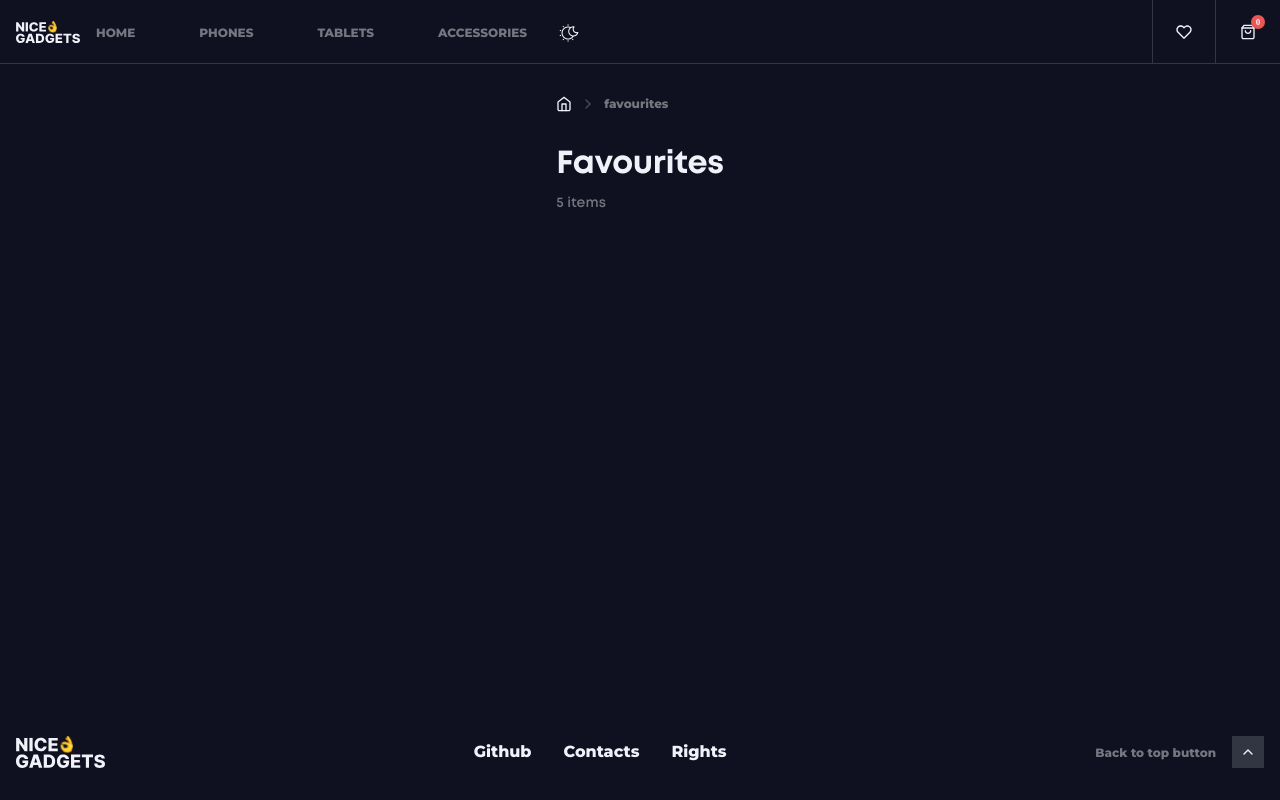
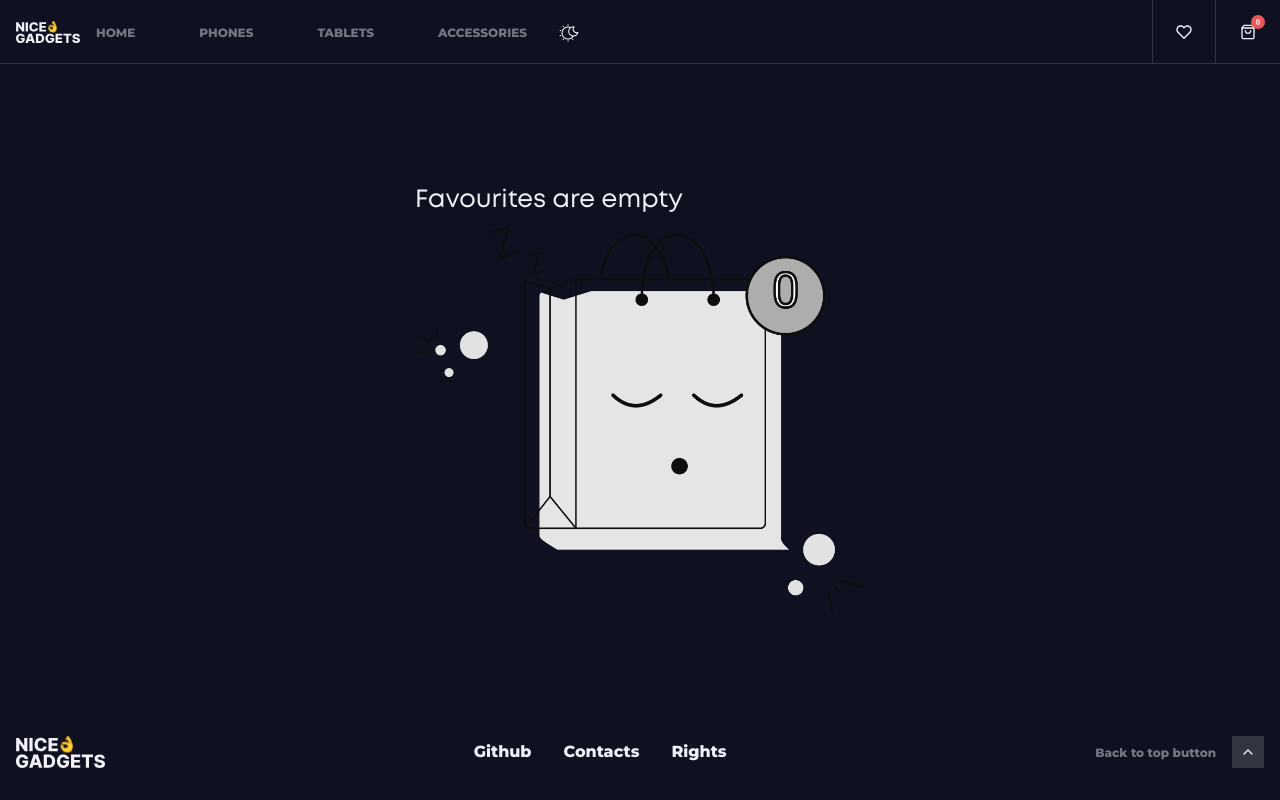
Before and after one commit to bugKillers-AlphaCode-Teams/react-product-catalog, a React (Vite) app: page /favourites in a window 1280 px wide. Built offline with nearby package versions, Linux system fonts and the light colour scheme.

Commit message:
favourite

```diff
--- a/src/Root.tsx
+++ b/src/Root.tsx
@@ -9,10 +9,12 @@ import { FavouritesPage } from "./pages/FavouritesPage";
 import { ThemeContextProvider } from "./store/ThemeContext";
 import { Cart } from "./components/cart/Cart";
 import { CartContextProvider } from "./store/CartContext";
+import { FvouritesContextProvider } from "./store/FavouritesContext";
 
 export const Root = () => (
   <BrowserRouter>
     <ThemeContextProvider>
+      <FvouritesContextProvider>
         <CartContextProvider>
           <Routes>
             <Route path="/" element={<App />}>
@@ -42,6 +44,7 @@ export const Root = () => (
             <Route path="*" element={<NotFoundPage />} />
           </Routes>
         </CartContextProvider>
+      </FvouritesContextProvider>
     </ThemeContextProvider>
   </BrowserRouter>
 );
--- a/src/components/Favourites/Favourites.module.scss
+++ b/src/components/Favourites/Favourites.module.scss
@@ -1,40 +1,6 @@
 @import "../../styles/utils/mixins";
 
-@font-face {
-  font-family: "Mont";
-  src: url("/fonts/Mont-Bold.otf") format("opentype");
-  font-weight: 800;
-  font-style: normal;
-}
 
-@font-face {
-  font-family: "Mont";
-  src: url("/fonts/Mont-SemiBold.otf") format("opentype");
-  font-weight: 600;
-  font-style: normal;
-}
-// .container {
-//   margin: 0 auto;
-//   max-width: 1200px;
-//   // padding: 0 30px;
-//   box-sizing: border-box;
-
-
-//   @include on-desktop {
-
-//   }
-
-//   @include on-tablet {
-
-//   }
-// }
-
-.productsList {
-  width: 100%;
-  display: flex;
-  gap: 16px;
-  // flex-wrap: wrap;
-}
 
 .favourite {
   &__links {
@@ -75,4 +41,25 @@
       line-height: 15.34px;
     }
   }
+
+  &__block {
+    @include content-padding-inlain();
+  }
 }
+
+.cartEmpty {
+  font-family: "Mont";
+  position: absolute;
+  top: 50%;
+  transform: translate(-50%, -50%);
+
+  font-size: 25px;
+  .cartEmptyImg {
+    width: 250px;
+    height: 200px;
+    @include on-tablet {
+      width: 450px;
+      height: 400px;
+    }
+  }
+}
--- a/src/components/Favourites/Favourites.tsx
+++ b/src/components/Favourites/Favourites.tsx
@@ -1,31 +1,49 @@
-// import { ProductList } from "../ProductList/ProductList";
+import { ProductList } from "../ProductList/ProductList";
 import styles from "./Favourites.module.scss";
+import cartEmpty from "../../../public/img/cart-is-empty.png";
+import { useFavourits } from "../../utils/useFavourites";
 
 export const Favourites = () => {
+  const { favouritsProducts } = useFavourits();
+
   return (
     <div className={styles.container}>
-      <div className="favourites__block">
+      {favouritsProducts.length ? (
+        <>
+          <div className={styles.favourite__block}>
             <div className={styles.favourite__links}>
-          <a href="" className={styles.favourite__link}>
+              <a href="/" className={styles.favourite__link}>
                 <img src="/img/House.svg" alt="House" />
               </a>
-          <a href="" className={styles.favourite__link}>
+              <a href="/" className={styles.favourite__link}>
                 <img src="/img/arrow.svg" alt="arrow" />
               </a>
               <a
-            href=""
+                href="/"
                 className={`${styles.favourite__link} ${styles.favourite__link_text}`}
               >
-            favourites
+                Favourites
               </a>
             </div>
             <h2 className={styles.favourite_title}>Favourites</h2>
-        <div className={styles.favourite_score_items}>5 items</div>
-
-        <div className={styles.productsList}>
-          {/* <ProductList phones={products} /> */}
+            <div className={styles.favourite_score_items}>
+              {favouritsProducts.length} items
             </div>
           </div>
+          <div className={styles.productsList}>
+            <ProductList products={favouritsProducts} />
+          </div>
+        </>
+      ) : (
+        <div className={styles.cartEmpty}>
+          <h2>Favourites are empty</h2>
+          <img
+            className={styles.cartEmptyImg}
+            src={cartEmpty}
+            alt="favourites are empty"
+          />
+        </div>
+      )}
     </div>
   );
 };
--- a/src/components/ProductCard/ProductCard.tsx
+++ b/src/components/ProductCard/ProductCard.tsx
@@ -1,5 +1,6 @@
 import styles from "./ProductCard.module.scss";
 import addToFavorites from "../../images/icons/add-to-favorite.png";
+import isFvoutites from '/public/img/favourite-red.svg'
 
 interface ProductCardProps {
   imgSrc: string;
@@ -12,6 +13,8 @@ interface ProductCardProps {
   oldPrice?: number;
   addProducts?: () => void;
   productQuontity?: number;
+  toggleFavoutiteProduct: () => void;
+  isFavourite: boolean
 }
 
 export const ProductCard: React.FC<ProductCardProps> = ({
@@ -24,6 +27,8 @@ export const ProductCard: React.FC<ProductCardProps> = ({
   ram,
   addProducts,
   productQuontity,
+  toggleFavoutiteProduct,
+  isFavourite
 }) => {
   const buttonStyle =
     productQuontity && productQuontity > 0
@@ -65,8 +70,9 @@ export const ProductCard: React.FC<ProductCardProps> = ({
         </button>
         <img
           className="productCard__buttons-add-to-favorite"
-          src={addToFavorites}
+          src={isFavourite ? isFvoutites : addToFavorites  }
           alt="add to favorites"
+          onClick={toggleFavoutiteProduct}
         />
       </div>
     </div>
--- a/src/components/ProductList/ProductList.tsx
+++ b/src/components/ProductList/ProductList.tsx
@@ -3,12 +3,15 @@ import styles from "./ProductList.module.scss";
 import { Product } from "../../types/Product";
 import { ProductCard } from "../ProductCard";
 import { useCart } from "../../utils/useCart";
+import { useFavourits } from "../../utils/useFavourites";
 
 type Props = {
   products: Product[];
 };
 export const ProductList: React.FC<Props> = ({ products }) => {
   const { addProducts, getProductQuontity } = useCart();
+
+  const { toggleFavoutiteProduct, favouritsProducts} = useFavourits();
 
   console.log(addProducts);
   return (
@@ -26,6 +29,8 @@ export const ProductList: React.FC<Props> = ({ products }) => {
           ram={product.ram}
           addProducts={() => addProducts(product)}
           productQuontity={getProductQuontity(product.id)}
+          toggleFavoutiteProduct={() => toggleFavoutiteProduct(product)}
+          isFavourite={favouritsProducts.some((favProduct) => favProduct.id === product.id)}
         />
       ))}
     </section>
--- /dev/null
+++ b/src/store/FavouritesContext.tsx
@@ -0,0 +1,49 @@
+import React, { createContext, useState } from "react";
+import { Product } from "../types/Product";
+
+type FavouritesContext = {
+  favouritsProducts: Product[];
+  toggleFavoutiteProduct: (product: Product) => void;
+};
+
+type Props = {
+  children: React.ReactNode;
+};
+
+export const FavouritesContext = createContext<FavouritesContext>({
+  favouritsProducts: [],
+  toggleFavoutiteProduct: () => {},
+});
+
+export const FvouritesContextProvider: React.FC<Props> = ({ children }) => {
+  const [favouritsProducts, setProducts] = useState<Product[]>([]);
+
+  const toggleFavoutiteProduct = (product: Product) => {
+    setProducts((prevProducts) => {
+      const productExists = prevProducts.some((p) => p.id === product.id);
+
+      if (productExists) {
+        return prevProducts.filter((p) => p.id !== product.id);
+      } else {
+        return [...prevProducts, product];
+      }
+    });
+  };
+
+  // const deleteProduct = (productId: string) => {
+  //   setProducts((prevProducts) =>
+  //     prevProducts.filter((product) => product.id !== productId)
+  //   );
+  // };
+
+  return (
+    <FavouritesContext.Provider
+      value={{
+        favouritsProducts,
+        toggleFavoutiteProduct,
+      }}
+    >
+      {children}
+    </FavouritesContext.Provider>
+  );
+};
--- /dev/null
+++ b/src/utils/useFavourites.ts
@@ -0,0 +1,4 @@
+import { useContext } from "react";
+import { FavouritesContext } from "../store/FavouritesContext";
+
+export const useFavourits = () => useContext(FavouritesContext);
```
Also changed, not shown: public/img/favourite-red.svg (added). Lines whose indentation alone changed are shown as unchanged.
